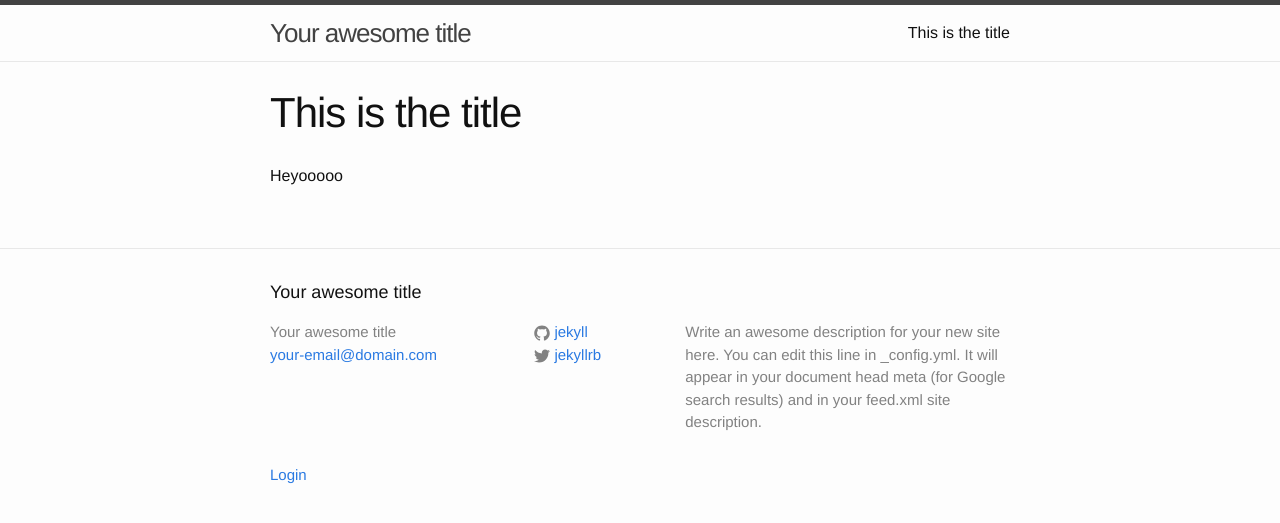
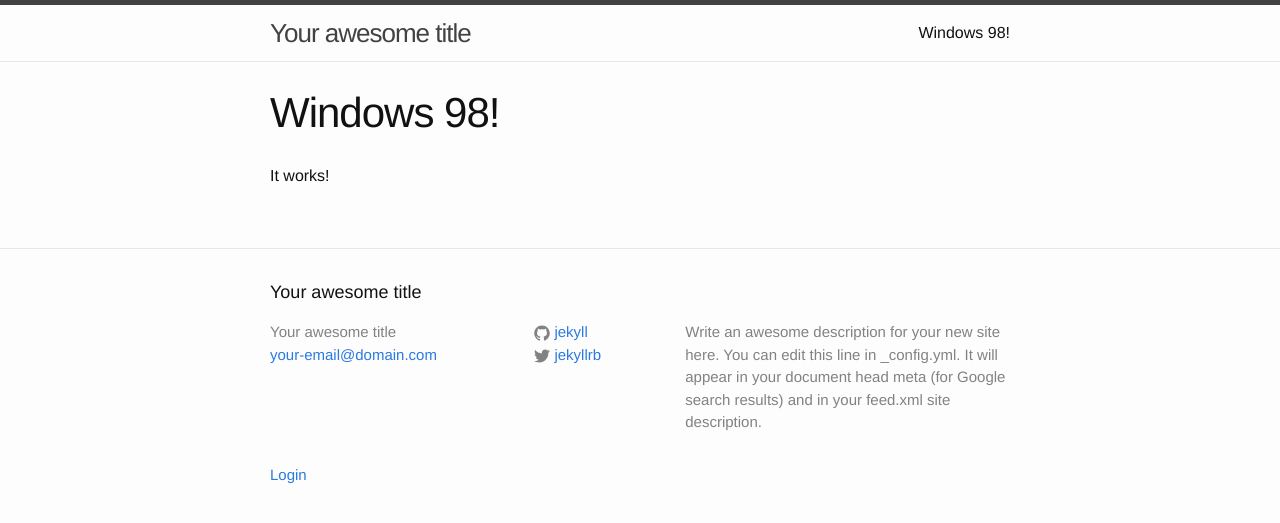
Before and after one commit to masonforest/windows98, a Jekyll site: the page built from about.html, in a window 1280 px wide. Shown: the top 523 px of the page. Built offline with Jekyll 4.4.1, drawn with Linux system fonts in a browser that asks for light colours; nearby versions of some CDN libraries.

Commit message:
Windows 98 - Update

```diff
--- a/about.html
+++ b/about.html
@@ -1,6 +1,6 @@
 ---
 layout: page
-title: This is the title
+title: 'Windows 98!'
 permalink: /about/
 ---
-Heyooooo
+It works!
```
